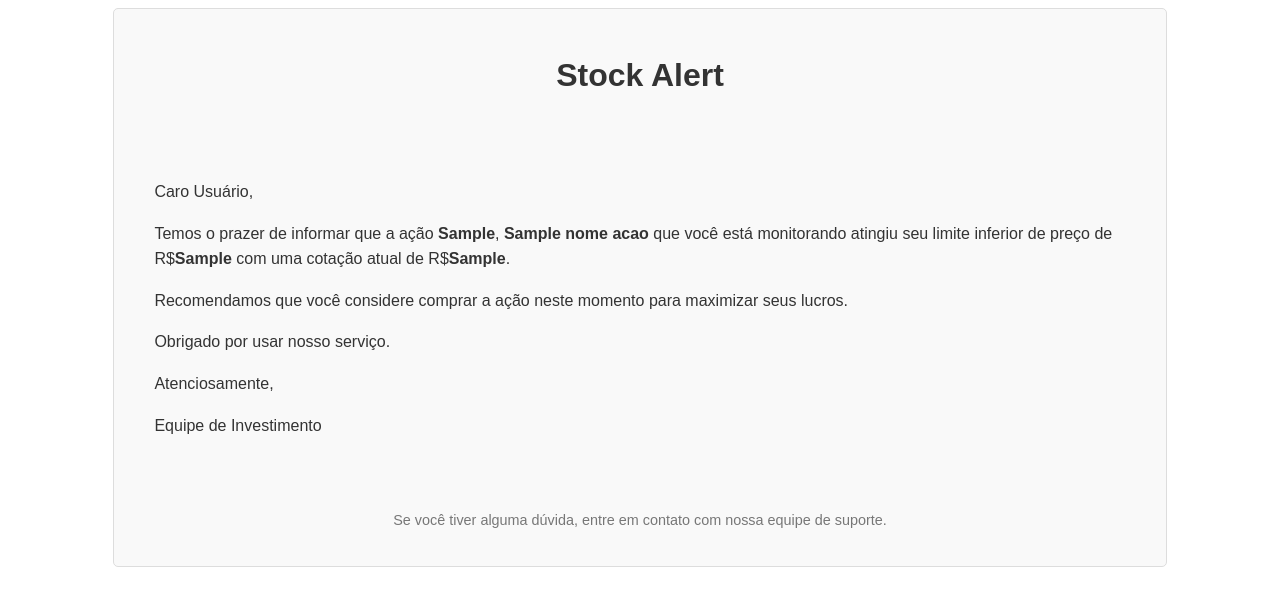
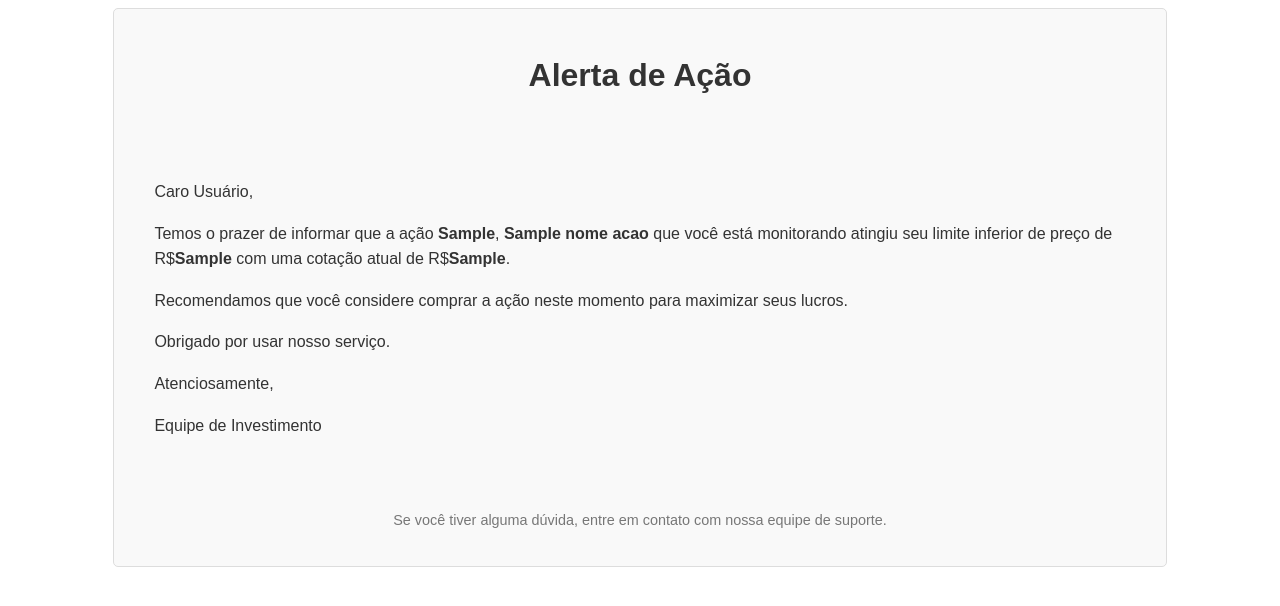
Before and after one commit to pedrobolzan/DESAFIO-AT-INOA, a Django app: template DESAFIO_AT_INOA_DJANGO/auxiliar_investidor/templates/email_inferior.html in a window 1280 px wide. Shown: the top 606 px of the page. Run offline with Django 3.2, Linux system fonts and the light colour scheme; the template is opened without the code that fills it: most values are stand-ins (such as "Sample title", 1, 10 or a date in 2020).

Commit message:
send email fully functional

```diff
--- a/DESAFIO_AT_INOA_DJANGO/auxiliar_investidor/templates/email_inferior.html
+++ b/DESAFIO_AT_INOA_DJANGO/auxiliar_investidor/templates/email_inferior.html
@@ -46,7 +46,7 @@
 <body>
     <div class="container">
         <div class="header">
-            <h1>Stock Alert</h1>
+            <h1>Alerta de Ação</h1>
         </div>
         <div class="content">
             <p>Caro Usuário,</p>
--- a/DESAFIO_AT_INOA_DJANGO/auxiliar_investidor/templates/email_superior.html
+++ b/DESAFIO_AT_INOA_DJANGO/auxiliar_investidor/templates/email_superior.html
@@ -46,7 +46,7 @@
 <body>
     <div class="container">
         <div class="header">
-            <h1>Stock Alert</h1>
+            <h1>Alerta de Ação</h1>
         </div>
         <div class="content">
             <p>Caro Usuário,</p>
```
